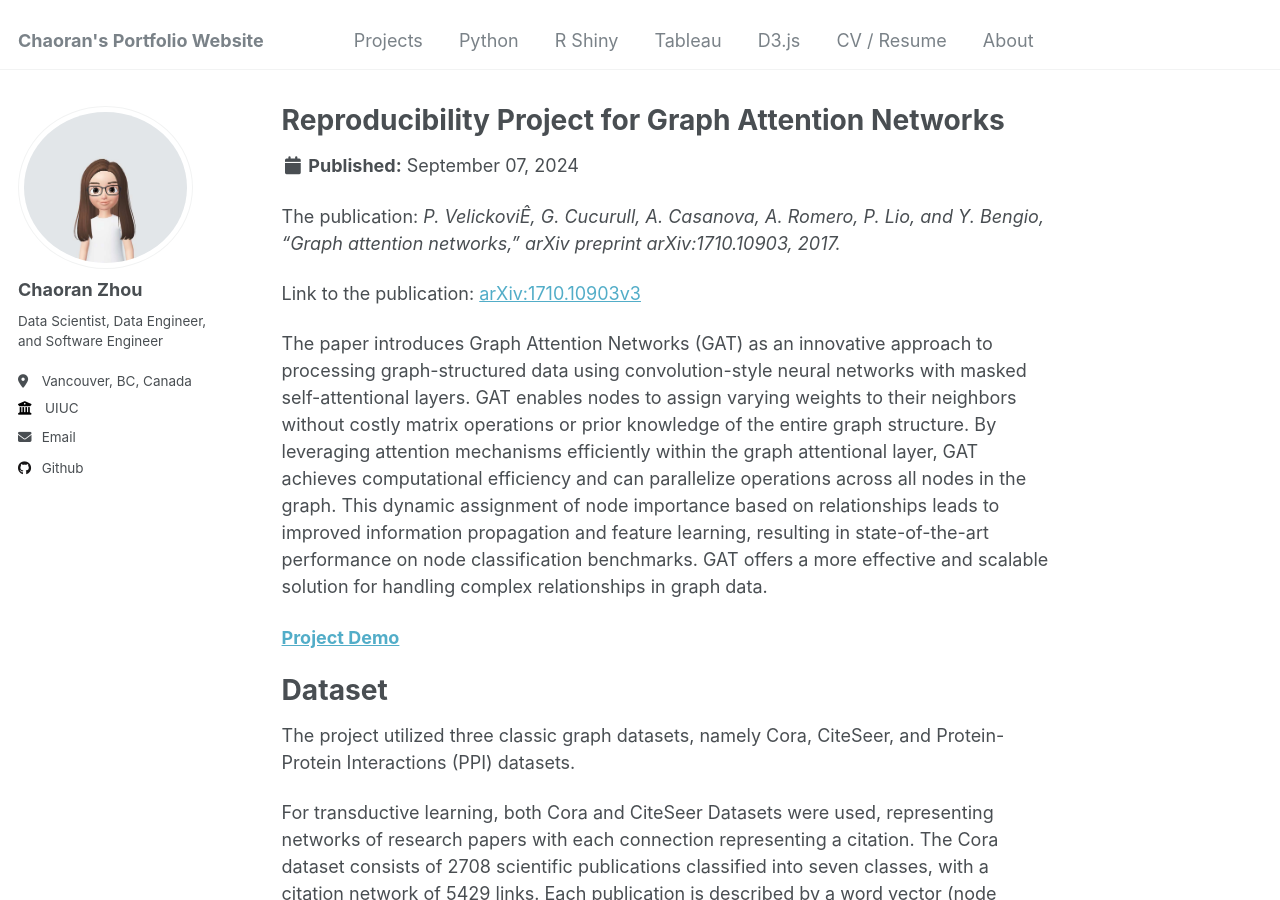
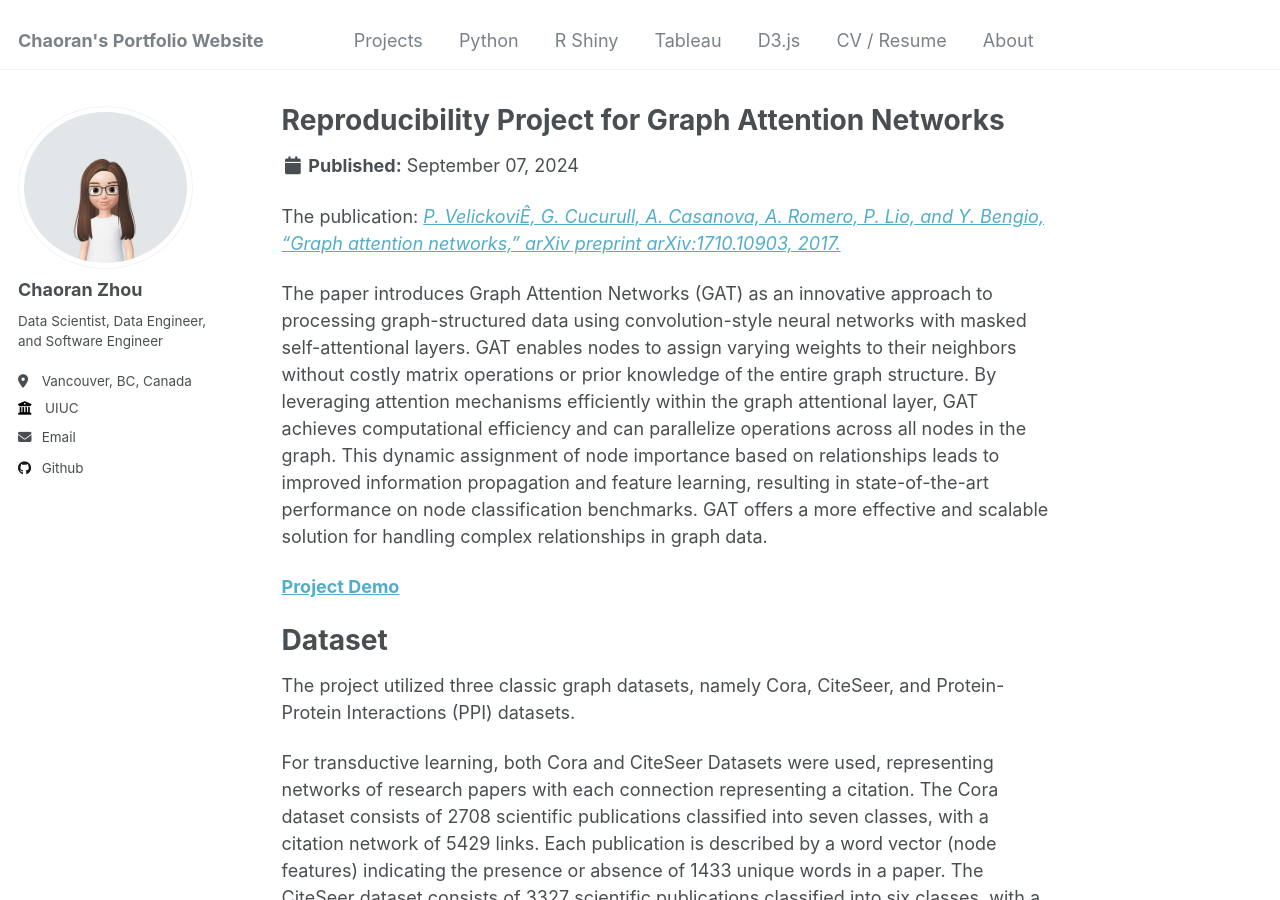
Before and after one commit to ranranrunforit/ranranrunforit.github.io, a Jekyll site: the page built from _projects/project-5.md, in a window 1280 px wide and 900 px high. Built offline with Jekyll 4.4.1, drawn with Linux system fonts in a browser that asks for light colours.

Commit message:
Update project-5.md

```diff
--- a/_projects/project-5.md
+++ b/_projects/project-5.md
@@ -4,9 +4,8 @@ excerpt: "Graph Attention Networks using Python.<br/><img src='/images/Faculty A
 collection: projects
 ---
 
-The publication: *P. VelickoviÊ, G. Cucurull, A. Casanova, A. Romero, P. Lio, and Y. Bengio, “Graph attention networks,” arXiv preprint arXiv:1710.10903, 2017.*
+The publication: *[P. VelickoviÊ, G. Cucurull, A. Casanova, A. Romero, P. Lio, and Y. Bengio, “Graph attention networks,” arXiv preprint arXiv:1710.10903, 2017.](https://doi.org/10.48550/arXiv.1710.10903)*
 
-Link to the publication: [arXiv:1710.10903v3](https://doi.org/10.48550/arXiv.1710.10903)
 
 The paper introduces Graph Attention Networks (GAT) as an innovative approach to processing graph-structured data using convolution-style neural networks with masked self-attentional layers. GAT enables nodes to assign varying weights to their neighbors without costly matrix operations or prior knowledge of the entire graph structure. By leveraging attention mechanisms efficiently within the graph attentional layer, GAT achieves computational efficiency and can parallelize operations across all nodes in the graph. This dynamic assignment of node importance based on relationships leads to improved information propagation and feature learning, resulting in state-of-the-art performance on node classification benchmarks. GAT offers a more effective and scalable solution for handling complex relationships in graph data.
 
```
